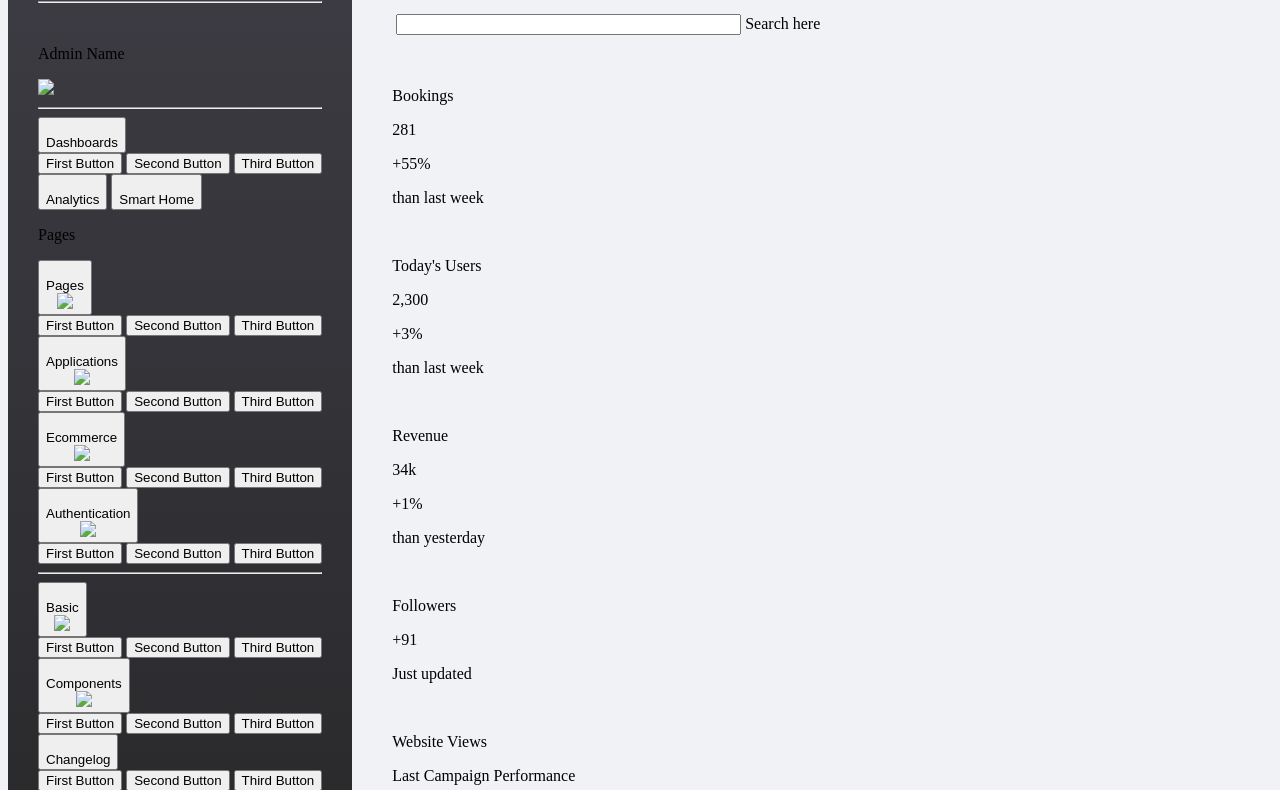
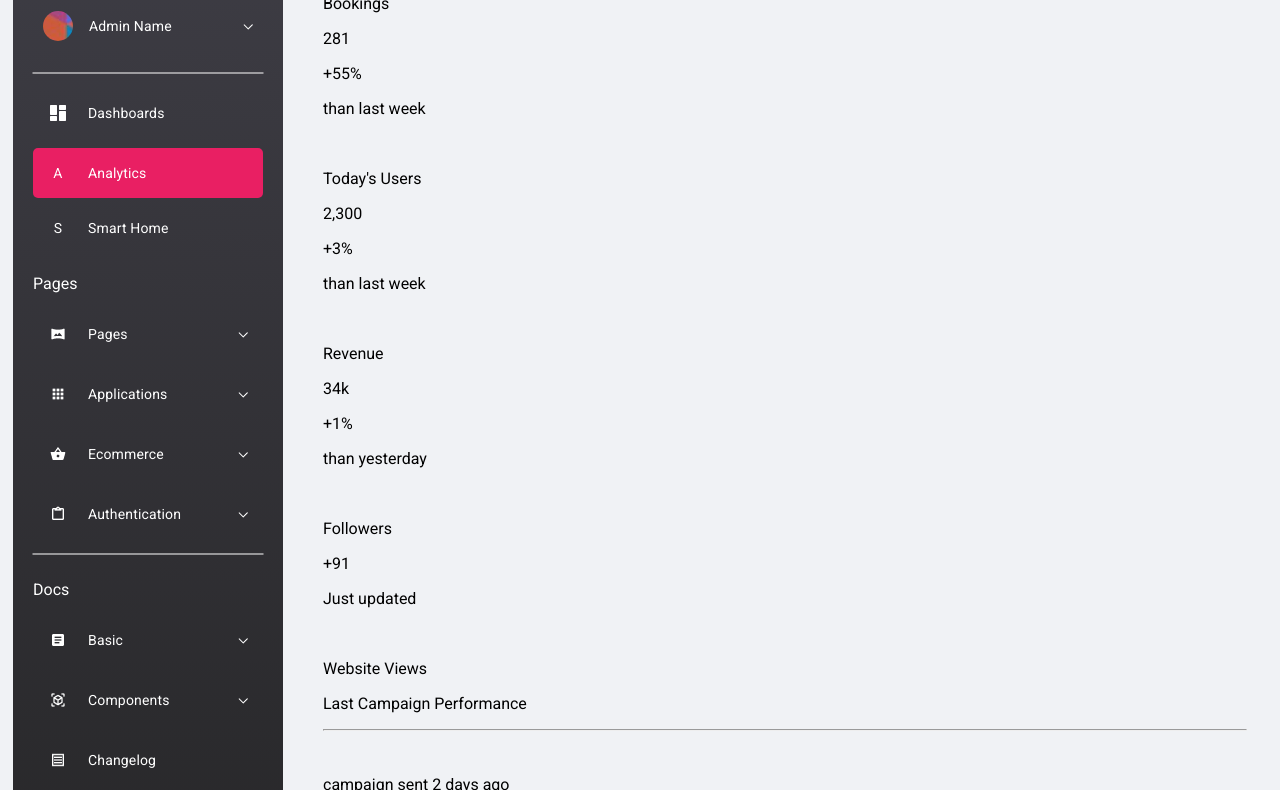
Before and after one commit to pepse3000/admin-dashboard, a plain HTML site: page index.html in a window 1280 px wide. Shown: the part 105-895 px from the top of the page. Drawn offline with Linux system fonts and the light colour scheme.

Commit message:
add imgs, add navbar css, small navbar html fixes, add main-content header css

```diff
--- a/index.html
+++ b/index.html
@@ -12,27 +12,28 @@
 
             <div class="logo">
                 <div class="nav-icon">
-                    <img src="">
+                    <img src="./imgs/dashboard.png">
                 </div>
                 <p>Admin Dashboard</p>
             </div>
-            <hr>
+            <div class="hr"></div>
 
-            <div class="profile">
-                <div class="nav-icon">
-                    <img src="">
+            <button class="collapsible admin">
+                <div class="admin-photo">
                 </div>
+                <div class="button-info">
                     <p>Admin Name</p>
                     <div class="collapse-icon">
                         <img src="./imgs/collapse-icon.png">
                     </div>
                 </div>
-            <hr>
+            </button>
+            <div class="hr"></div>
 
             <div class="main-buttons">
                 <button class="collapsible">
                     <div class="nav-icon">
-                        <img src="">
+                        <img src="./imgs/dashboard.png">
                     </div>
                     <span>Dashboards</span>
                 </button>
@@ -41,15 +42,15 @@
                     <button class="collapse-btn">Second Button</button>
                     <button class="collapse-btn">Third Button</button>
                 </div>
-                <button class="def-btn">
+                <button class="def-btn active">
                     <div class="nav-icon">
-                        <img src="">
+                        <span>A</span>
                     </div>
                     <span>Analytics</span>
                 </button>
                 <button class="def-btn">
                     <div class="nav-icon">
-                        <img src="">
+                        <span>S</span>
                     </div>
                     <span>Smart Home</span>
                 </button>
@@ -59,11 +60,13 @@
                 <p>Pages</p>
                 <button class="collapsible">
                     <div class="nav-icon">
-                        <img src="">
+                        <img src="./imgs/panorama-variant.png">
                     </div>
+                    <div class="button-info">
                         <span>Pages</span>
                         <div class="collapse-icon">
                             <img src="./imgs/collapse-icon.png">
+                        </div>
                     </div>
                 </button>
                 <div class="content">
@@ -73,11 +76,13 @@
                 </div>
                 <button class="collapsible">
                     <div class="nav-icon">
-                        <img src="">
+                        <img src="./imgs/apps.png">
                     </div>
+                    <div class="button-info">
                         <span>Applications</span>
                         <div class="collapse-icon">
                             <img src="./imgs/collapse-icon.png">
+                        </div>
                     </div>
                 </button>
                 <div class="content">
@@ -87,11 +92,13 @@
                 </div>
                 <button class="collapsible">
                     <div class="nav-icon">
-                        <img src="">
+                        <img src="./imgs/basket.png">
                     </div>
+                    <div class="button-info">
                         <span>Ecommerce</span>
                         <div class="collapse-icon">
                             <img src="./imgs/collapse-icon.png">
+                        </div>
                     </div>
                 </button>
                 <div class="content">
@@ -101,11 +108,13 @@
                 </div>
                 <button class="collapsible">
                     <div class="nav-icon">
-                        <img src="">
+                        <img src="./imgs/clipboard-outline.png">
                     </div>
+                    <div class="button-info">
                         <span>Authentication</span>
                         <div class="collapse-icon">
                             <img src="./imgs/collapse-icon.png">
+                        </div>
                     </div>
                 </button>
                 <div class="content">
@@ -114,15 +123,20 @@
                     <button class="collapse-btn">Third Button</button>
                 </div>
             </div>
-            <hr>
+
+            <div class="hr"></div>
+
             <div class="docs">
+                <p>Docs</p>
                 <button class="collapsible">
                     <div class="nav-icon">
-                        <img src="">
+                        <img src="./imgs/text-box.png">
                     </div>
+                    <div class="button-info">
                         <span>Basic</span>
                         <div class="collapse-icon">
                             <img src="./imgs/collapse-icon.png">
+                        </div>
                     </div>
                 </button>
                 <div class="content">
@@ -133,11 +147,13 @@
 
                 <button class="collapsible">
                     <div class="nav-icon">
-                        <img src="">
+                        <img src="./imgs/cube-scan.png">
                     </div>
+                    <div class="button-info">
                         <span>Components</span>
                         <div class="collapse-icon">
                             <img src="./imgs/collapse-icon.png">
+                        </div>
                     </div>
                 </button>
                 <div class="content">
@@ -148,15 +164,10 @@
 
                 <button class="def-btn">
                     <div class="nav-icon">
-                        <img src="">
+                        <img src="./imgs/receipt-outline.png">
                     </div>
                     <span>Changelog</span>
                 </button>
-                <div class="content">
-                    <button class="collapse-btn">First Button</button>
-                    <button class="collapse-btn">Second Button</button>
-                    <button class="collapse-btn">Third Button</button>
-                </div>
             </div>
         </div>
 
@@ -164,22 +175,21 @@
             <div class="header">
                 <div class="header-nav-left">
                     <div class="nav-icon">
-                        <img src="">
+                        <img src="./imgs/Vector.png">
                     </div>
                     <p class="path-page"> / Pages / Analytics</p>
-                    <h3 class="current-page">Analytics</h3>
                 </div>
                 <div class="header-nav-right">
                     <div class="search-btn">
                         <span class="search-img"><img></span>
-                        <input type="text" size="40">
+                        <input type="text" size="40" class="search-input">
                         <span class="search-text">Search here</span>
                     </div>
                     <div class="dashboard-header-btns">
                         <div class="nav-icon">
-                            <img src="">
-                            <img src="">
-                            <img src="">
+                            <img src="./imgs/account.png">
+                            <img src="./imgs/settings.png">
+                            <img src="./imgs/notification.png">
                         </div>
                     </div>
                 </div>
--- a/style.css
+++ b/style.css
@@ -1,10 +1,18 @@
-@import url();
+@import url('https://fonts.googleapis.com/css2?family=Roboto:ital,wght@0,100;0,300;0,400;0,500;0,700;0,900;1,100;1,300;1,400;1,500;1,700;1,900&display=swap');
 
 :root {
     --default-dark-color: #344767;
     --default-white-color: #FFFFFF;
     --default-gray-color: #7B809A;
     --default-background-color: #F0F2F5;
+    --default-hover-color: #4F4F52;
+    --default-active-color: #E91F63;
+}
+
+* {
+    font-family: "Roboto", sans-serif;
+    font-weight: 400;
+    font-style: normal;
 }
 
 body {
@@ -13,15 +21,166 @@ body {
 
 .container {
     display: flex;
+    padding: 5px;
 }
 
 
 /* SIDEBAR */
 
 .sidebar {
-    padding: 30px;
+    padding: 10px 20px;
     margin-right: 40px;
     border-radius: 15px;
     position: sticky;
     background: linear-gradient(180deg, #3E3D45 0%, #202020 100%);
+    display: flex;
+    flex-direction: column;
+    color: var(--default-white-color);
+    min-width: 230px;
+    max-width: 250px;
 }
+
+.profile, .logo {
+    display: flex;
+    align-items: center;
+}
+
+.hr {
+    margin: 10px 0;
+    height: 0px;
+    width: 100%;
+    Box-shadow: 0px 0px 0px 0.5px white;
+}
+
+.nav-icon {
+    width: 20px;
+    height: 20px;
+    margin-right: 20px;
+    display: flex;
+    align-items: center;
+    justify-content: center;
+}
+
+.collapse-btn {
+    padding: 0 18px;
+    max-height: 0;
+    overflow: hidden;
+    transition: max-height 0.2s ease-out;
+    display: flex;
+    align-items: center;
+    flex: 1;
+    color: inherit;
+    background: 0;
+    border: 0;
+    font-size: 14px;
+    width: 100%;
+}
+
+button.collapsible,
+button.def-btn {
+    padding: 15px;
+    display: flex;
+    align-items: center;
+    /* flex: 1; */
+    color: inherit;
+    background: 0;
+    border: 0;
+    font-size: 14px;
+    width: 100%;
+    letter-spacing: 0.01rem;
+    border-radius: 5px;
+    margin: 5px 0;
+}
+
+button.collapsible.admin {
+    padding: 10px;
+}
+
+.admin-photo {
+    margin-right: 16px;
+    border-radius: 20px;
+    width: 30px;
+    height: 30px;
+    background: url(./imgs/admin-photo.jpg);
+}
+
+.button-info {
+    display: flex;
+    flex: 1;
+    align-items: center;
+    justify-content: space-between;
+}
+
+button ~ .active {
+    background-color: var(--default-active-color);
+}
+button ~ .active:hover {
+    background-color: var(--default-active-color);
+}
+
+button:hover {
+    transition: 0.2s;
+    background-color: var(--default-hover-color);
+}
+
+/* MAIN */
+
+.main-content {
+    display: flex;
+    flex-direction: column;
+    width: 100%;
+    padding-right: 20px;
+}
+
+.header {
+    display: flex;
+    align-items: center;
+    flex: 1;
+    justify-content: space-between;
+}
+
+.header-nav-left {
+    display: flex;
+    align-items: center;
+}
+
+.header-nav-right {
+    display: flex;
+    align-items: center;
+    gap: 20px;
+}
+
+.dashboard-header-btns > .nav-icon {
+    display: flex;
+    gap: 25px;
+}
+
+.dashboard-header-btns > .nav-icon > img {
+    opacity: 0.8;
+}
+
+.dashboard-header-btns > .nav-icon > img:hover {
+    opacity: 1;
+}
+
+.search-btn {
+    position: relative;
+    margin-right: 50px;
+}
+
+.search-input {
+    border: 1px solid var(--default-gray-color);
+    border-radius: 10px;
+    background: var(--default-background-color);
+    padding: 10px;
+    width: 20em;
+}
+
+.search-btn .search-text {
+    position: absolute;
+    padding: 10px;
+    margin-left: 10px;
+    color: var(--default-gray-color);
+    right: 0;
+    left: 0;
+}
```
Also changed, not shown: imgs/A-1.png (added), imgs/A.png (added), imgs/Vector.png (added), imgs/account.png (added), imgs/admin-photo.jpg (added), imgs/apps.png (added), imgs/basket.png (added), imgs/clipboard-outline.png (added), imgs/collapse-icon.png (added), imgs/cube-scan.png (added), imgs/dashboard.png (added), imgs/menu.png (added), imgs/notification.png (added), imgs/panorama-variant.png (added), 3 more files. Lines whose indentation alone changed are shown as unchanged.
